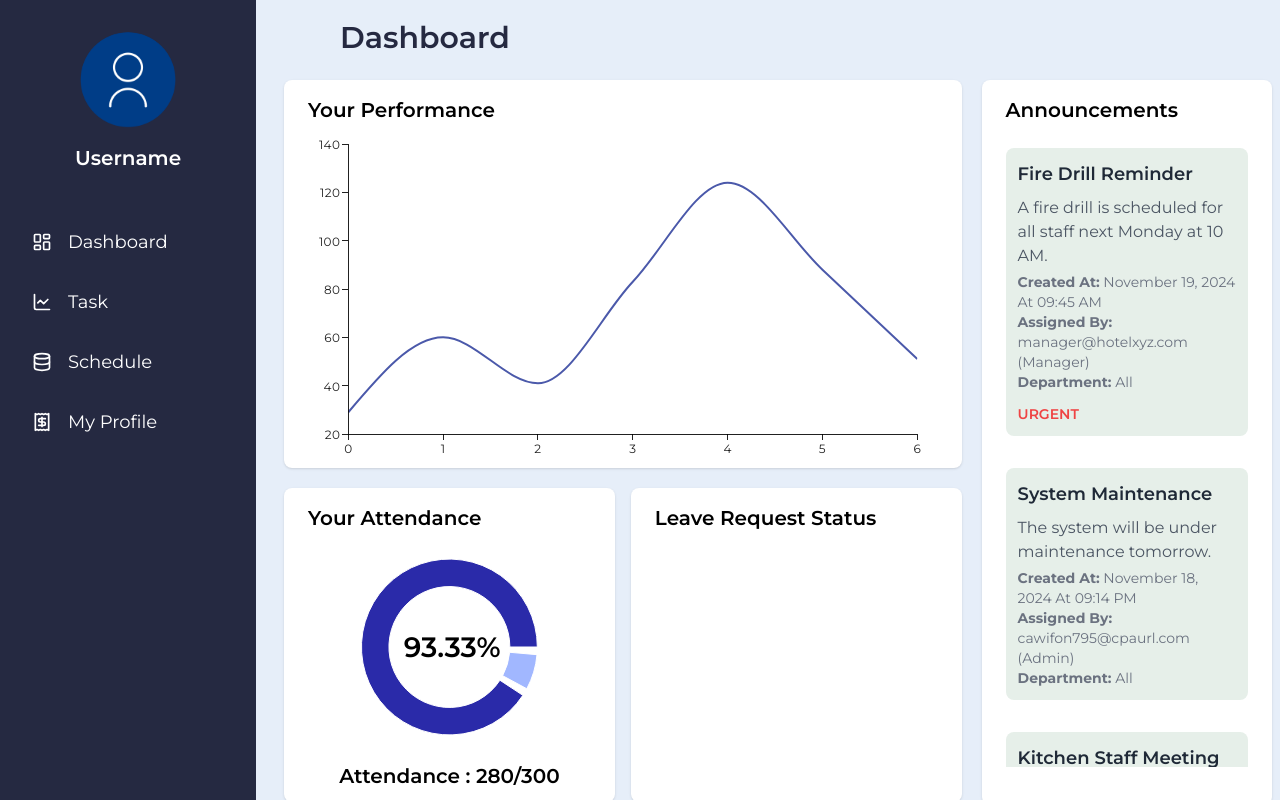
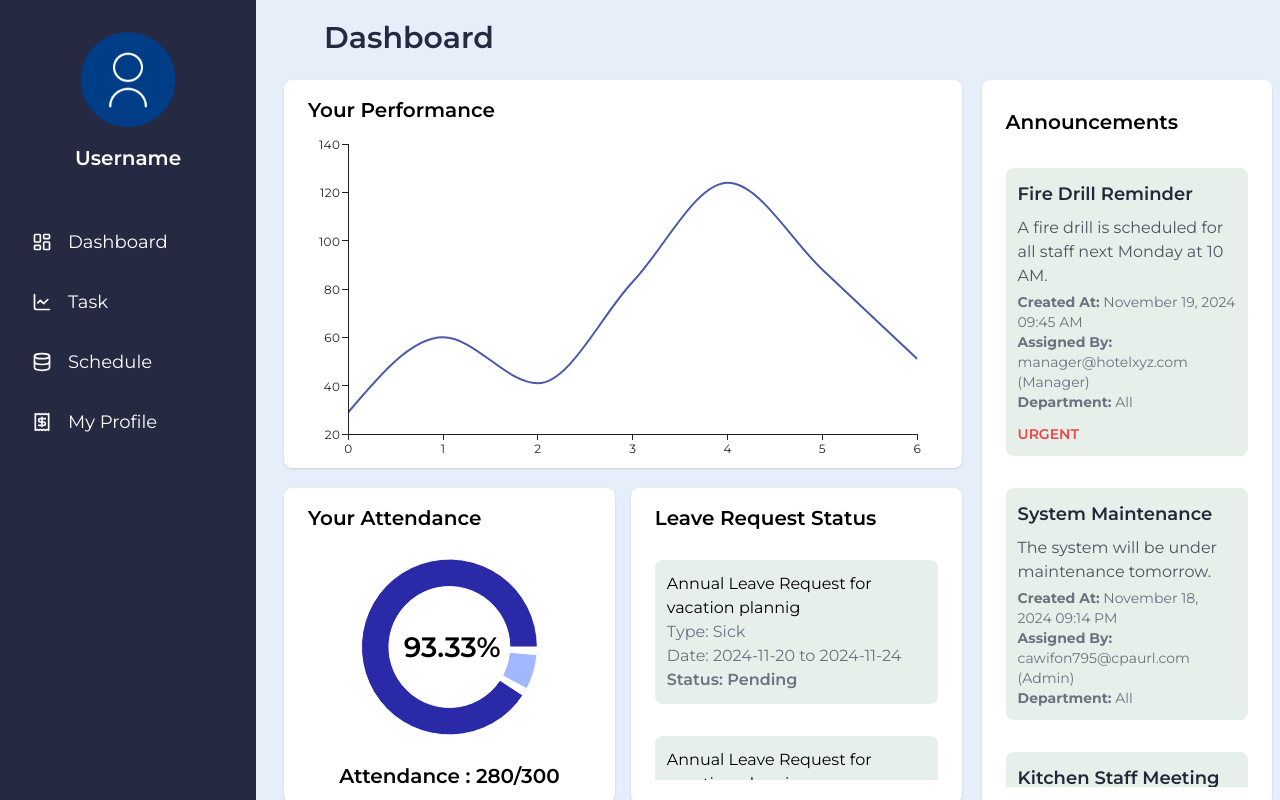
Before and after one commit to Kartikayy007/HotelCrewFrontend, a React (Vite) app: page / in a window 1280 px wide. Built offline with nearby package versions, Linux system fonts and the light colour scheme.

Commit message:
Leave request status added

```diff
--- a/src/components/Staff/StaffComponents/SDashboard.jsx
+++ b/src/components/Staff/StaffComponents/SDashboard.jsx
@@ -84,31 +84,37 @@ const announcements=[
   const demoLeave=[
     {
       id:1,
-      leave_type:'Sic',
+      leave_type:'Sick',
       description:'Annual Leave Request for vacation plannig',
-      from_date:2024-11-20,
-      to_date:2024-11-24,
+      from_date:"2024-11-20",
+      to_date:"2024-11-24",
+      created_at:"2024-11-15",
+      status:"Pending"
+
     },
     {
       id:2,
       leave_type:'Sick',
       description:'Annual Leave Request for vacation plannig',
-      from_date:2024-11-20,
-      to_date:2024-11-23,
+      from_date:"2024-11-20",
+      to_date:"2024-11-23",
+      created_at:"2024-11-15",
+      status:"Pending"
     },
     {
       id:3,
       leave_type:'Sick',
       description:'Annual Leave Request for vacation plannig',
-      from_date:2024-11-25,
-      to_date:2024-11-30,
+      from_date:"2024-11-25",
+      to_date:"2024-11-30",
+      created_at:"2024-11-15",
+      status:"Pending"
     }
   ]
 
-  // const days = demoTasks.map(task => task.day);
+
 const averageDurations = demoTasks.map(task => task.averageDuration);
-// console.log('days:', days);
-// console.log('averageDurations:', averageDurations);
+
   const totalDays = 300;
   const presentDays = 280;
   const absentDays = totalDays - presentDays;
@@ -118,65 +124,8 @@ const averageDurations = demoTasks.map(task => task.averageDuration);
     { name:"Absent", value: absentDays, label: "Absent", color: " #A1B7FF" },
 
   ];
-  const processTaskData = (tasks) => {
-    const today = new Date();
-    const oneDay = 24 * 60 * 60 * 1000;
 
-    // Initializing weekData with days of the week
-    const weekData = Array(7)
-      .fill(0)
-      .map((_, i) => {
-        const date = new Date(today - (6 - i) * oneDay);
-        const weekday = date.toLocaleString("en-US", { weekday: "short" }); // Get day as 'Sat', 'Sun', etc.
-        return {
-          date: date.toISOString().split("T")[0],
-          weekday,
-          tasksCompleted: 0,
-          averageDuration: 0,
-          performance: 0,
-        };
-      });
 
-    // Simulate or process tasks as per the demo data
-    tasks.forEach((task) => {
-      const createdDate = task.date; // Assume task.date is already in 'YYYY-MM-DD' format
-      const dayData = weekData.find((day) => day.date === createdDate);
-
-      if (dayData) {
-        dayData.tasksCompleted += task.tasksCompleted;
-
-        // Calculate average duration for tasks on that day
-        dayData.averageDuration =
-          (dayData.averageDuration * (dayData.tasksCompleted - task.tasksCompleted) + task.averageDuration * task.tasksCompleted)
-          / dayData.tasksCompleted;
-
-        // Calculate performance (as you mentioned, this could be a function of average duration)
-        dayData.performance = Math.min(10, Math.max(0, 10 - dayData.averageDuration / 5));
-      }
-    });
-    console.log(weekData)  ;
-
-    return weekData;
-  };
-
-  const DateRangeSlider = ({ range, displayRange, onRangeChange }) => {
-    const marks = range.map((day, index) => ({ value: index, label: day }));
-
-    return (
-      <div style={{ marginTop: "20px" }}>
-        <Slider
-          value={displayRange} // Bind slider to state
-          onChange={(_, newRange) => onRangeChange(newRange)} // Update range on change
-          valueLabelDisplay="auto"
-          valueLabelFormat={(value) => range[value]} // Show weekday label on hover
-          min={0}
-          max={range.length - 1}
-          marks={marks}
-          step={1}
-        />
-      </div>
-    );
-  };
 
   const getUrgencyClass = (urgency) => {
     switch (urgency) {
@@ -188,54 +137,14 @@ const averageDurations = demoTasks.map(task => task.averageDuration);
     }
   };
 
-  const [weekData, setWeekData] = useState([]);
-  const [displayRange, setDisplayRange] = useState([0, 6]);
-
-
-  // const PerformanceChart = ({ weekData }) => {
-  //   return (
-  //     <LineChart width={800} height={400} data={weekData}>
-
-  //       <XAxis dataKey="weekday" />
-  //       <YAxis
-  //         domain={[0, 10]}
-  //         ticks={[0, 2, 4, 6, 8, 10]}
-  //       />
-  //       <Tooltip />
-  //       <Line dataKey="performance" stroke="#82ca9d" />
-  //     </LineChart>
-  //   );
-  // };
-
-
-  useEffect(() => {
-    const interval = setInterval(() => {
-      const currentDate = new Date().toISOString().split("T")[0];
-      const lastDateInRange = weekData[weekData.length - 1].date;
-      if (currentDate !== lastDateInRange) {
-        setWeekData(processTaskData(tasks));
-      }
-    }, 24 * 60 * 60 * 1000); // Check daily
-
-    return () => clearInterval(interval);
-  }, [weekData, tasks]);
-
-
-  useEffect(() => {
-    const processedData = processTaskData(demoTasks); // Pass the demoTasks array
-    setWeekData(processedData);
-  }, []);
-
-
-  const filteredData = weekData.slice(displayRange[0], displayRange[1] + 1);
 
   return (
-    <section className=" h-screen py-2 mx-4 px-0 font-Montserrat">
-            <h2 className="text-[#252941] text-3xl  my-3 pl-12 ml-5 font-semibold">Dashboard</h2>
-            <div className="grid grid-cols-1 xl:grid-cols-[70%,30%] gap-5 p-3 ">
+    <section className=" h-screen py-2 mx-4 px-0 font-Montserrat ">
+            <h2 className="text-[#252941] text-3xl  my-3 pl-8 ml-5 font-semibold">Dashboard</h2>
+            <div className="grid grid-cols-1 h-full xl:grid-cols-[70%,30%] gap-5 p-3 ">
 
 {/* First Column */}
-<div className="space-y-5">
+<div className="space-y-5 h-full">
 
   <div className="bg-white w-full pt-4 pb-1 pr-6 pl-6 rounded-lg shadow">
   <h2 className="text-lg sm:text-xl font-semibold text-left">Your Performance</h2>
@@ -315,18 +224,34 @@ const averageDurations = demoTasks.map(task => task.averageDuration);
 
           <h2 className="text-lg sm:text-xl font-semibold mb-2 text-center">Attendance : {AttendanceData[0].value}/{totalDays}</h2>
     </div>
-    <div className="bg-white w-full  scrollbar-thin scrollbar-thumb-gray-300 scrollbar-track-transparent pt-4 pb-1 pr-6 pl-6 rounded-lg shadow">
-    <h2 className="text-lg sm:text-xl font-semibold">Leave Request Status</h2>
-    <Box sx={{ flex: '1 1 300px' }}>
+    <div className="bg-white w-full h-[315px] scrollbar-thin scrollbar-thumb-gray-300 scrollbar-track-transparent pt-4 pb-1 pr-6 pl-6 rounded-lg shadow">
+    <h2 className="text-lg sm:text-xl font-semibold mb-3">Leave Request Status</h2>
+    <div className='h-[80%] my-2 overflow-y-auto flex flex-col scrollbar scrollbar-thin scrollbar-thumb-gray-300 scrollbar-track-transparent'>
+      {demoLeave.map((leave)=>{
+         const fromDate = new Date(leave.from_date);
+         const toDate = new Date(leave.to_date);
+         const durationInMillis = toDate - fromDate;
+         const durationInDays = durationInMillis / (1000 * 3600 * 24) + 1;
+        return(
+          <div  key={leave.id} className='bg-[#e6efe9] font-sans my-4 p-3 rounded-lg flex flex-col '>
+                 {/* <p className="text-md text-gray-500">{leave.created_at}</p> */}
+                 <p className="text-md ">{leave.description}</p>
+                 <p className="text-md text-gray-500">Type: {leave.leave_type}</p>
+                 <p className="text-md text-gray-500">Date: {leave.from_date} to {leave.to_date}</p>
+                 <p className="text-md text-gray-500 font-semibold">Status: {leave.status} </p>
+                 </div>
+        )
+      })}
 
-          </Box>
+    </div>
+
     </div>
     </div>
     </div>
     <div className="space-y-5 h-[725px]  ">
             <div className='bg-white w-full mb-4 h-full scrollbar-thin scrollbar-thumb-gray-300 scrollbar-track-transparent pt-4 pb-1 pr-6 pl-6 rounded-lg shadow'>
-            <h2 className="text-lg sm:text-xl font-semibold text-left mb-2">Announcements</h2>
-            <div className='h-[90%] mb-4 overflow-y-auto flex flex-col scrollbar scrollbar-thin scrollbar-thumb-gray-300 scrollbar-track-transparent'>
+            <h2 className="text-lg sm:text-xl font-semibold text-left mt-3 mb-4">Announcements</h2>
+            <div className='h-[90%] my-4 overflow-y-auto flex flex-col scrollbar scrollbar-thin scrollbar-thumb-gray-300 scrollbar-track-transparent'>
             {announcements.map((announcement) => {
         // Format the created_at date
         const createdDate = new Date(announcement.created_at);
@@ -345,7 +270,7 @@ const averageDurations = demoTasks.map(task => task.averageDuration);
                  <h2 className="text-lg font-semibold text-gray-800">{announcement.title}</h2>
             <p className="text-gray-600 mt-2">{announcement.description}</p>
             <p className="text-sm text-gray-500 mt-1">
-              <strong>Created At:</strong> {formattedDate} At {formattedTime}
+              <strong>Created At:</strong> {formattedDate}  {formattedTime}
             </p>
             <p className="text-sm text-gray-500">
               <strong>Assigned By:</strong> {announcement.assigned_by}
```
